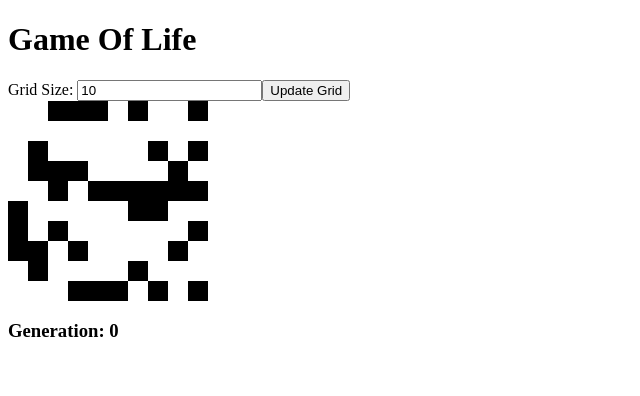
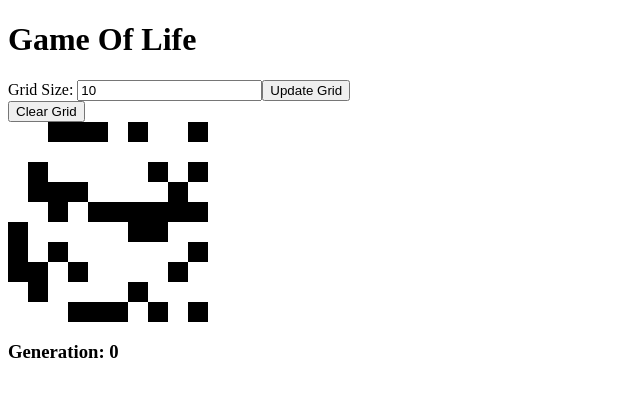
Before and after one commit to MrT3313/GameOfLife, a React (Create React App) app in the folder client/: page / in a window 1280 px wide. Shown: the top 396 px of the page, without its empty margins (0-640 px from the left). Built offline with nearby package versions, Linux system fonts and the light colour scheme.

Commit message:
<AppFormState /> able to clear the grid
all cell states turned to 0 / dead

```diff
--- a/client/src/App.js
+++ b/client/src/App.js
@@ -12,7 +12,6 @@ import Cell from './components/Cell.js'
 function App() {
   // State
   const [size, setSize] = useState(10)
-
   const [grid, setGrid] = useState([])
   const [generation, setGeneration] = useState(0)
 
@@ -20,7 +19,6 @@ function App() {
   useEffect(() => {
   console.log('<App /> UseEffect Triggered')
 
-  // -- //
     // Make Empty Grid
     let emptyGrid = make_2Darray(size)
 
@@ -36,10 +34,27 @@ function App() {
 
   }, [size])
 
+  // Methods
+  const clearGrid = () => {
+    // Make Empty Grid
+    let emptyGrid = make_2Darray(size)
+
+    // Fill Grid
+    for (let i = 0; i < size; i++) {
+      for (let j = 0; j < size; j++) {
+        emptyGrid[i][j] = 0
+      }
+    }
+
+    // Update State
+    setGrid(emptyGrid)
+  }
+
   return (
     <div className="App">
       <h1>Game Of Life</h1>
       <AppStateForm
+        clearGrid={clearGrid}
         currentSize={size}
         setSize={setSize}
       />
--- a/client/src/components/AppStateForm.js
+++ b/client/src/components/AppStateForm.js
@@ -3,7 +3,10 @@ import React, {useState} from 'react'
 
 // MAIN
 function AppStateForm(props) {
-    const { currentSize, setSize } = props
+    const {
+        clearGrid,
+        currentSize, setSize
+    } = props
 
     // State
     const [newSize, setNewSize] = useState(currentSize)
@@ -15,7 +18,9 @@ function AppStateForm(props) {
     }
 
     return (
+        <>
         <form
+            className="resizeGrid"
             onSubmit={submitHelper}
         >
             <label>Grid Size: </label>
@@ -27,6 +32,12 @@ function AppStateForm(props) {
             />
             <button>Update Grid</button>
         </form>
+        <button
+            onClick={clearGrid}
+        >
+            Clear Grid
+        </button>
+        </>
     )
 }
 
```
